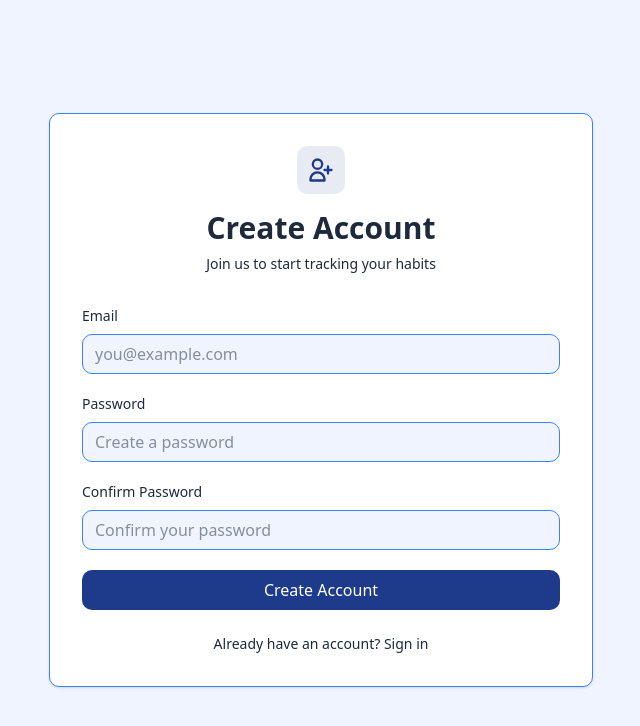
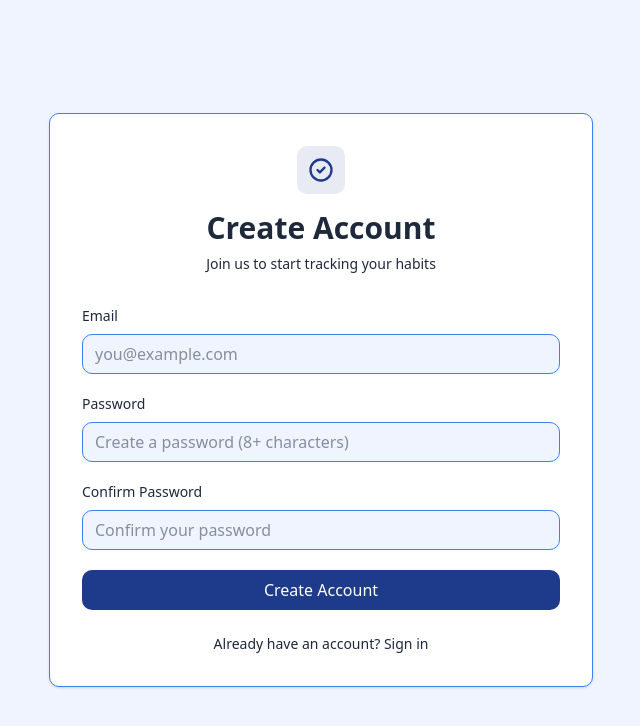
Before and after one commit to Mistie-rious/Streakly, a React (Vite) app in the folder frontend/: page /signup in a window 1280 px wide. Shown: the top 726 px of the page, without its empty margins (319-959 px from the left). Built offline with nearby package versions, Linux system fonts and the light colour scheme; no server answers.

Commit message:
fixed build errors

```diff
--- a/frontend/src/pages/auth/login/components/LoginForm.tsx
+++ b/frontend/src/pages/auth/login/components/LoginForm.tsx
@@ -1,6 +1,6 @@
 import { useState, useEffect } from "react";
 import { useDispatch, useSelector } from "react-redux";
-import { signupUser, loginUser } from "@/store/slices/authSlice";
+import {  loginUser } from "@/store/slices/authSlice";
 import type { RootState, AppDispatch } from "@/store";
 import { useNavigate } from "react-router-dom";
 import { toast } from "sonner";
@@ -8,7 +8,7 @@ import Input from "@/components/shared/Input";
 import Button from "@/components/shared/Button";
 import { clearError } from "@/store/slices/authSlice";
 
-// Enhanced Login Form
+
 export function LoginForm() {
   const dispatch = useDispatch<AppDispatch>();
   const navigate = useNavigate();
--- a/frontend/src/pages/auth/login/index.tsx
+++ b/frontend/src/pages/auth/login/index.tsx
@@ -1,5 +1,5 @@
 import { Link } from "react-router-dom";
-import AuthLayout from "@/components/shared/AuthLayout"
+import AuthLayout from "../components/AuthLayout"
 import LoginForm from "../login/components/LoginForm";
 
 export default function LoginPage() {
--- a/frontend/src/pages/auth/signup/components/SignUpForm.tsx
+++ b/frontend/src/pages/auth/signup/components/SignUpForm.tsx
@@ -1,6 +1,6 @@
 import { useState, useEffect } from "react";
 import { useDispatch, useSelector } from "react-redux";
-import { signupUser, loginUser } from "@/store/slices/authSlice";
+import { signupUser } from "@/store/slices/authSlice";
 import type { RootState, AppDispatch } from "@/store";
 import { useNavigate } from "react-router-dom";
 import { toast } from "sonner";
--- a/frontend/src/pages/auth/signup/index.tsx
+++ b/frontend/src/pages/auth/signup/index.tsx
@@ -1,146 +1,13 @@
-import { useState, useEffect } from "react";
-import { useDispatch, useSelector } from "react-redux";
-import { signupUser } from "../../../store/slices/authSlice";
-import type { RootState, AppDispatch } from "../../../store";
-import { useNavigate, Link } from "react-router-dom";
-import { toast } from "sonner";
+import AuthLayout from "../components/AuthLayout";
+import { SignUpForm } from "./components/SignUpForm";
+import { Link } from "react-router-dom";
 
 export default function SignUpPage() {
-  const dispatch = useDispatch<AppDispatch>();
-  const navigate = useNavigate();
-  const { loading, error } = useSelector((state: RootState) => state.auth);
-  const [email, setEmail] = useState("");
-  const [password, setPassword] = useState("");
-  const [confirm, setConfirm] = useState("");
-
-
-  useEffect(() => {
-    if (error) toast.error(error);
-  }, [error]);
-
-  const handleSubmit = async (e: React.FormEvent) => {
-    e.preventDefault();
-    if (password !== confirm) {
-      toast.error("Passwords do not match");
-      return;
-    }
-
-    const result = await dispatch(signupUser({ email, password }));
-
-
-    if (result.meta.requestStatus === "fulfilled") {
-      toast.success("Account created successfully!");
-      navigate("/login");
-    }
-
-  };
-
   return (
-    <div className="h-screen w-screen bg-background flex items-center justify-center p-4 sm:p-6 md:p-8">
-      <div className="w-full max-w-lg sm:max-w-xl md:max-w-xl px-4">
-        <div className="bg-card rounded-lg shadow-sm border border-border p-6 sm:p-8">
-          {/* Header */}
-          <div className="text-center mb-8">
-            <div className="w-12 h-12 bg-primary/10 rounded-lg flex items-center justify-center mx-auto mb-4">
-              <svg
-                className="w-6 h-6 text-primary sm:w-7 sm:h-7"
-                fill="none"
-                stroke="currentColor"
-                viewBox="0 0 24 24"
-              >
-                <path
-                  strokeLinecap="round"
-                  strokeLinejoin="round"
-                  strokeWidth={2}
-                  d="M18 9v3m0 0v3m0-3h3m-3 0h-3m-2-5a4 4 0 11-8 0 4 4 0 018 0zM3 20a6 6 0 0112 0v1H3v-1z"
-                />
-              </svg>
-            </div>
-            <h1 className="text-2xl sm:text-3xl font-bold text-foreground mb-2">
-              Create Account
-            </h1>
-            <p className="text-sm text-muted-foreground">
-              Join us to start tracking your habits
-            </p>
-          </div>
-
-          <form className="space-y-5" onSubmit={handleSubmit}>
-            <div>
-              <label className="block text-sm font-medium text-foreground mb-2">
-                Email
-              </label>
-              <input
-                type="email"
-                value={email}
-                onChange={(e) => setEmail(e.target.value)}
-                placeholder="you@example.com"
-                required
-                className="w-full h-10 px-3 bg-background border border-border rounded-lg focus:border-primary focus:outline-none text-foreground"
-              />
-            </div>
-
-            <div>
-              <label className="block text-sm font-medium text-foreground mb-2">
-                Password
-              </label>
-              <input
-                type="password"
-                value={password}
-                onChange={(e) => setPassword(e.target.value)}
-                placeholder="Create a password"
-                required
-                className="w-full h-10 px-3 bg-background border border-border rounded-lg focus:border-primary focus:outline-none text-foreground"
-              />
-            </div>
-
-            <div>
-              <label className="block text-sm font-medium text-foreground mb-2">
-                Confirm Password
-              </label>
-              <input
-                type="password"
-                value={confirm}
-                onChange={(e) => setConfirm(e.target.value)}
-                placeholder="Confirm your password"
-                required
-                className="w-full h-10 px-3 bg-background border border-border rounded-lg focus:border-primary focus:outline-none text-foreground"
-              />
-            </div>
-
-            <button
-  type="submit"
-  className="w-full h-10 px-4 py-2 bg-primary text-primary-foreground rounded-lg hover:bg-primary/90 transition-colors disabled:opacity-50 flex items-center justify-center"
-  disabled={loading}
->
-  {loading ? (
-    <svg
-      className="animate-spin h-5 w-5 text-white"
-      xmlns="http://www.w3.org/2000/svg"
-      fill="none"
-      viewBox="0 0 24 24"
-    >
-      <circle
-        className="opacity-25"
-        cx="12"
-        cy="12"
-        r="10"
-        stroke="currentColor"
-        strokeWidth="4"
-      />
-      <path
-        className="opacity-75"
-        fill="currentColor"
-        d="M4 12a8 8 0 018-8v4a4 4 0 00-4 4H4z"
-      />
-    </svg>
-  ) : (
-    "Create Account"
-  )}
-</button>
-
-          </form>
-
-          <div className="mt-6 text-center">
+    <AuthLayout
+      title="Create Account"
+      subtitle="Join us to start tracking your habits"
+      footer={
         <p className="text-sm text-muted-foreground">
           Already have an account?{" "}
           <Link
@@ -150,9 +17,9 @@ export default function SignUpPage() {
             Sign in
           </Link>
         </p>
-          </div>
-        </div>
-      </div>
-    </div>
+      }
+    >
+      <SignUpForm />
+    </AuthLayout>
   );
 }
--- a/frontend/src/pages/dashboard/components/HabitCard.tsx
+++ b/frontend/src/pages/dashboard/components/HabitCard.tsx
@@ -1,4 +1,4 @@
-import { HabitUI } from "@/store/slices/habitsSlice";
+import type { HabitUI } from "@/store/slices/habitsSlice";
 import { Button } from "@/components/ui/button";
 
 export function HabitCard({ habit, onToggle }: { habit: HabitUI; onToggle: () => void }) {
--- a/frontend/src/pages/dashboard/components/HabitList.tsx
+++ b/frontend/src/pages/dashboard/components/HabitList.tsx
@@ -1,4 +1,4 @@
-import { HabitUI } from "@/store/slices/habitsSlice";
+import type { HabitUI } from "@/store/slices/habitsSlice";
 import { Button } from "@/components/ui/button";
 import { ScrollArea } from "@/components/ui/scroll-area";
 import { Select, SelectContent, SelectItem, SelectTrigger, SelectValue } from "@/components/ui/select";
--- a/frontend/src/pages/dashboard/components/WeekView.tsx
+++ b/frontend/src/pages/dashboard/components/WeekView.tsx
@@ -1,7 +1,7 @@
 import { useState } from "react";
 import type { HabitUI } from "@/store/slices/habitsSlice";
 
-export const WeekView: React.FC<{ habits: HabitUI[] }> = ({ habits }) => {
+export const WeekView: React.FC<{ habits: HabitUI[] }> = ({  }) => {
   const today = new Date();
   const year = today.getFullYear();
   const month = today.getMonth();
--- a/frontend/src/pages/habitdetails/index.tsx
+++ b/frontend/src/pages/habitdetails/index.tsx
@@ -8,7 +8,7 @@ import HabitNotFound from "@/pages/habitdetails/components/HabitNotFound";
 import HabitHeader from "@/pages/habitdetails/components/HabitHeader";
 import HabitStats from "@/pages/habitdetails/components/HabitStats";
 import HabitHistory from "@/pages/habitdetails/components/HabitHistory";
-import { calculateCurrentStreak } from "@/lib/numbers/CalculateCurrentStreak";
+import { calculateCurrentStreak } from "@/lib/streak/CalculateCurrentStreak";
 import HabitDetailSkeleton from "./components/HabitDetailSkeleton";
 
 export default function HabitDetail() {
--- a/frontend/src/pages/managehabits/components/HabitList.tsx
+++ b/frontend/src/pages/managehabits/components/HabitList.tsx
@@ -12,7 +12,7 @@ interface HabitListProps {
   onAdd: () => void;
 }
 
-const HabitList: React.FC<HabitListProps> = ({ habits, loading, error, onDelete, onView, onAdd }) => {
+const HabitList: React.FC<HabitListProps> = ({ habits,  onDelete, onView }) => {
 
   if (habits.length === 0) {
     return (
--- a/frontend/src/store/api/authApi.ts
+++ b/frontend/src/store/api/authApi.ts
@@ -3,7 +3,7 @@ import { createApi, fetchBaseQuery } from '@reduxjs/toolkit/query/react';
 export const authApi = createApi({
   reducerPath: 'authApi',
   baseQuery: fetchBaseQuery({
-    baseUrl: 'http://localhost:3001',
+    baseUrl: import.meta.env.VITE_API_BASE_URL,
     prepareHeaders: (headers) => {
       const token = sessionStorage.getItem('access-token');
       if (token) headers.set('Authorization', `Bearer ${token}`);
--- a/frontend/src/store/slices/authSlice.ts
+++ b/frontend/src/store/slices/authSlice.ts
@@ -16,7 +16,7 @@ if (storedUser) {
     savedUser = JSON.parse(storedUser);
   } catch {
     savedUser = null;
-    sessionStorage.removeItem("user"); // remove bad data
+    sessionStorage.removeItem("user");
   }
 }
 
--- a/frontend/src/store/slices/habitsSlice.ts
+++ b/frontend/src/store/slices/habitsSlice.ts
@@ -179,7 +179,7 @@ export const habitsSlice = createSlice({
       })
 
       //TOGGLE
-      .addCase(toggleToday.rejected, (state, action) => {
+      .addCase(toggleToday.rejected, (_state, action) => {
         console.error('Backend update failed:', action.error.message);
       })
 
```
Also changed, not shown: 1 other file (tests, documents, lock files or other folders). Lines whose indentation alone changed are shown as unchanged.
